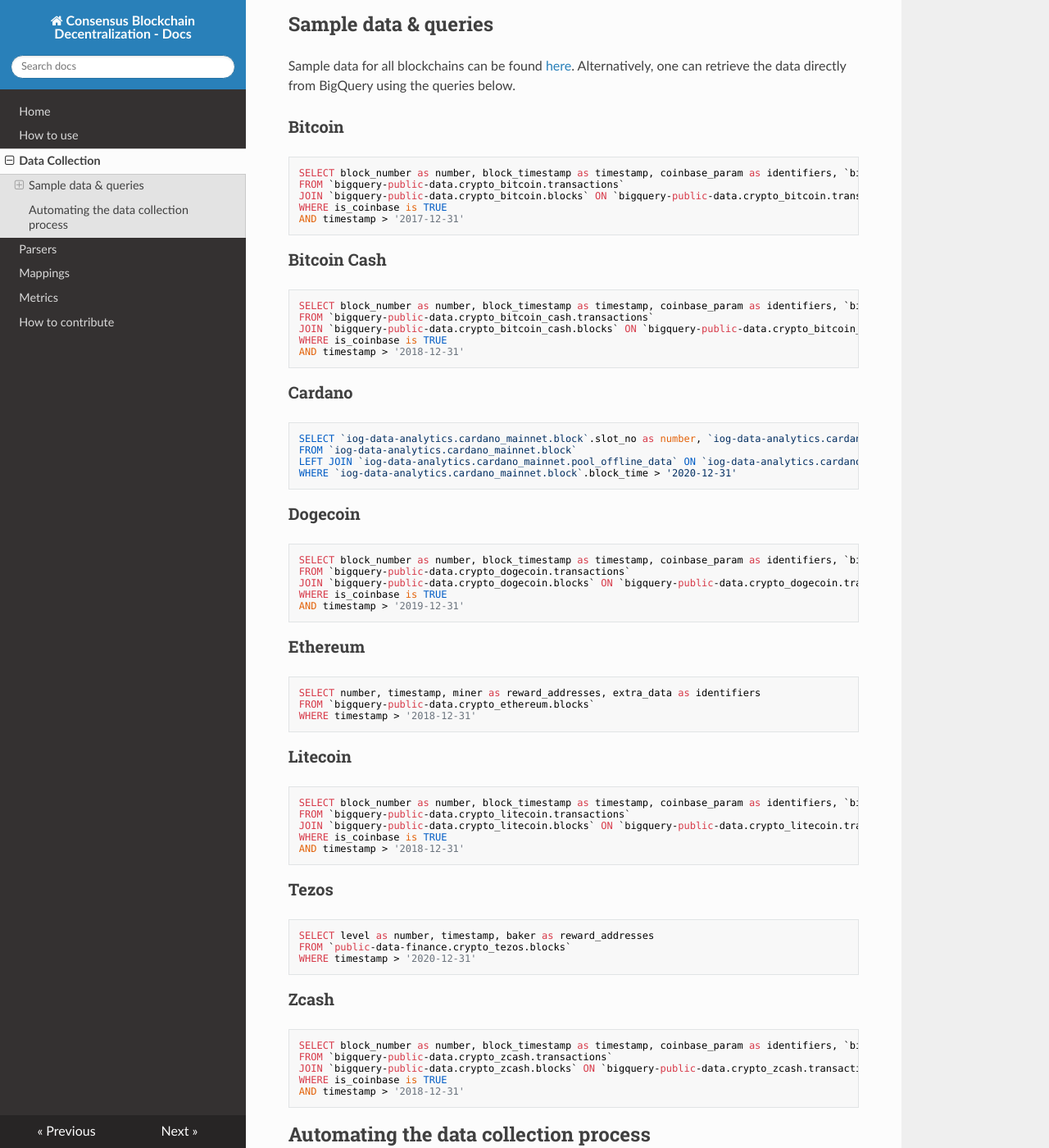
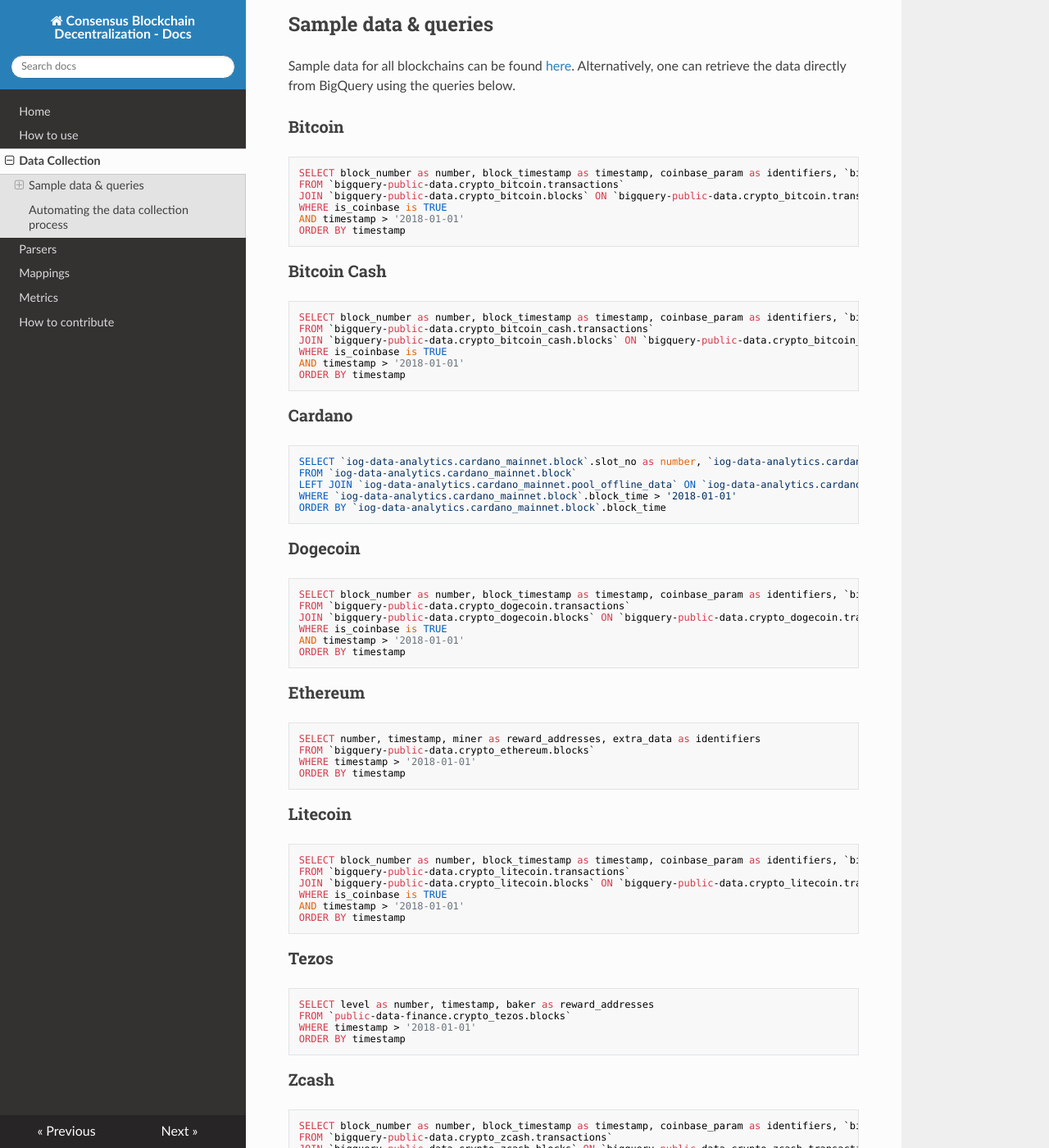
Before and after one commit to Blockchain-Technology-Lab/consensus-decentralization, an MkDocs documentation site: the page built from docs/data.md, in a window 1280 px wide and 1400 px high, scrolled down 267 px. Shown: the whole window at 82% size. Built offline with MkDocs 1.6.1, drawn with Linux system fonts in a browser that asks for light colours; nearby versions of some CDN libraries; some of the changed text lies outside the part shown.

Commit message:
Update queries in docs

````diff
--- a/docs/data.md
+++ b/docs/data.md
@@ -17,7 +17,8 @@ SELECT block_number as number, block_timestamp as timestamp, coinbase_param as i
 FROM `bigquery-public-data.crypto_bitcoin.transactions`
 JOIN `bigquery-public-data.crypto_bitcoin.blocks` ON `bigquery-public-data.crypto_bitcoin.transactions`.block_number = `bigquery-public-data.crypto_bitcoin.blocks`.number
 WHERE is_coinbase is TRUE
-AND timestamp > '2017-12-31'
+AND timestamp > '2018-01-01'
+ORDER BY timestamp
 ```
 
 ### Bitcoin Cash
@@ -27,7 +28,8 @@ SELECT block_number as number, block_timestamp as timestamp, coinbase_param as i
 FROM `bigquery-public-data.crypto_bitcoin_cash.transactions`
 JOIN `bigquery-public-data.crypto_bitcoin_cash.blocks` ON `bigquery-public-data.crypto_bitcoin_cash.transactions`.block_number = `bigquery-public-data.crypto_bitcoin_cash.blocks`.number
 WHERE is_coinbase is TRUE
-AND timestamp > '2018-12-31'
+AND timestamp > '2018-01-01'
+ORDER BY timestamp
 ```
 
 ### Cardano
@@ -36,7 +38,8 @@ AND timestamp > '2018-12-31'
 SELECT `iog-data-analytics.cardano_mainnet.block`.slot_no as number, `iog-data-analytics.cardano_mainnet.pool_offline_data`.ticker_name as identifiers, `iog-data-analytics.cardano_mainnet.block`.block_time as timestamp,`iog-data-analytics.cardano_mainnet.block`.pool_hash as reward_addresses
 FROM `iog-data-analytics.cardano_mainnet.block`
 LEFT JOIN `iog-data-analytics.cardano_mainnet.pool_offline_data` ON `iog-data-analytics.cardano_mainnet.block`.pool_hash = `iog-data-analytics.cardano_mainnet.pool_offline_data`.pool_hash
-WHERE `iog-data-analytics.cardano_mainnet.block`.block_time > '2020-12-31'
+WHERE `iog-data-analytics.cardano_mainnet.block`.block_time > '2018-01-01'
+ORDER BY `iog-data-analytics.cardano_mainnet.block`.block_time
 ```
 
 ### Dogecoin
@@ -46,7 +49,8 @@ SELECT block_number as number, block_timestamp as timestamp, coinbase_param as i
 FROM `bigquery-public-data.crypto_dogecoin.transactions`
 JOIN `bigquery-public-data.crypto_dogecoin.blocks` ON `bigquery-public-data.crypto_dogecoin.transactions`.block_number = `bigquery-public-data.crypto_dogecoin.blocks`.number
 WHERE is_coinbase is TRUE
-AND timestamp > '2019-12-31'
+AND timestamp > '2018-01-01'
+ORDER BY timestamp
 ```
 
 ### Ethereum
@@ -54,7 +58,8 @@ AND timestamp > '2019-12-31'
 ```
 SELECT number, timestamp, miner as reward_addresses, extra_data as identifiers
 FROM `bigquery-public-data.crypto_ethereum.blocks`
-WHERE timestamp > '2018-12-31'
+WHERE timestamp > '2018-01-01'
+ORDER BY timestamp
 ```
 
 ### Litecoin
@@ -64,7 +69,8 @@ SELECT block_number as number, block_timestamp as timestamp, coinbase_param as i
 FROM `bigquery-public-data.crypto_litecoin.transactions`
 JOIN `bigquery-public-data.crypto_litecoin.blocks` ON `bigquery-public-data.crypto_litecoin.transactions`.block_number = `bigquery-public-data.crypto_litecoin.blocks`.number
 WHERE is_coinbase is TRUE
-AND timestamp > '2018-12-31'
+AND timestamp > '2018-01-01'
+ORDER BY timestamp
 ```
 
 ### Tezos
@@ -72,7 +78,8 @@ AND timestamp > '2018-12-31'
 ```
 SELECT level as number, timestamp, baker as reward_addresses
 FROM `public-data-finance.crypto_tezos.blocks`
-WHERE timestamp > '2020-12-31'
+WHERE timestamp > '2018-01-01'
+ORDER BY timestamp
 ```
 
 ### Zcash
@@ -82,7 +89,8 @@ SELECT block_number as number, block_timestamp as timestamp, coinbase_param as i
 FROM `bigquery-public-data.crypto_zcash.transactions`
 JOIN `bigquery-public-data.crypto_zcash.blocks` ON `bigquery-public-data.crypto_zcash.transactions`.block_number = `bigquery-public-data.crypto_zcash.blocks`.number
 WHERE is_coinbase is TRUE
-AND timestamp > '2018-12-31'
+AND timestamp > '2018-01-01'
+ORDER BY timestamp
 ```
 
 ## Automating the data collection process
````
